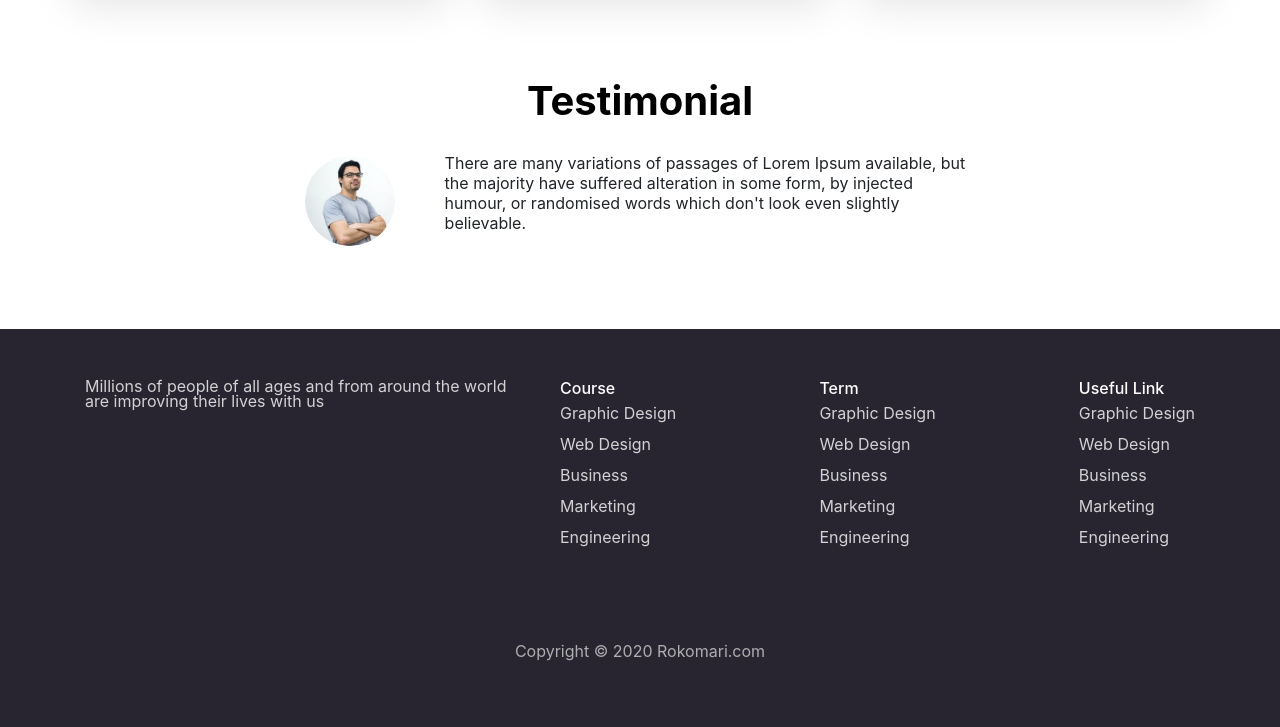
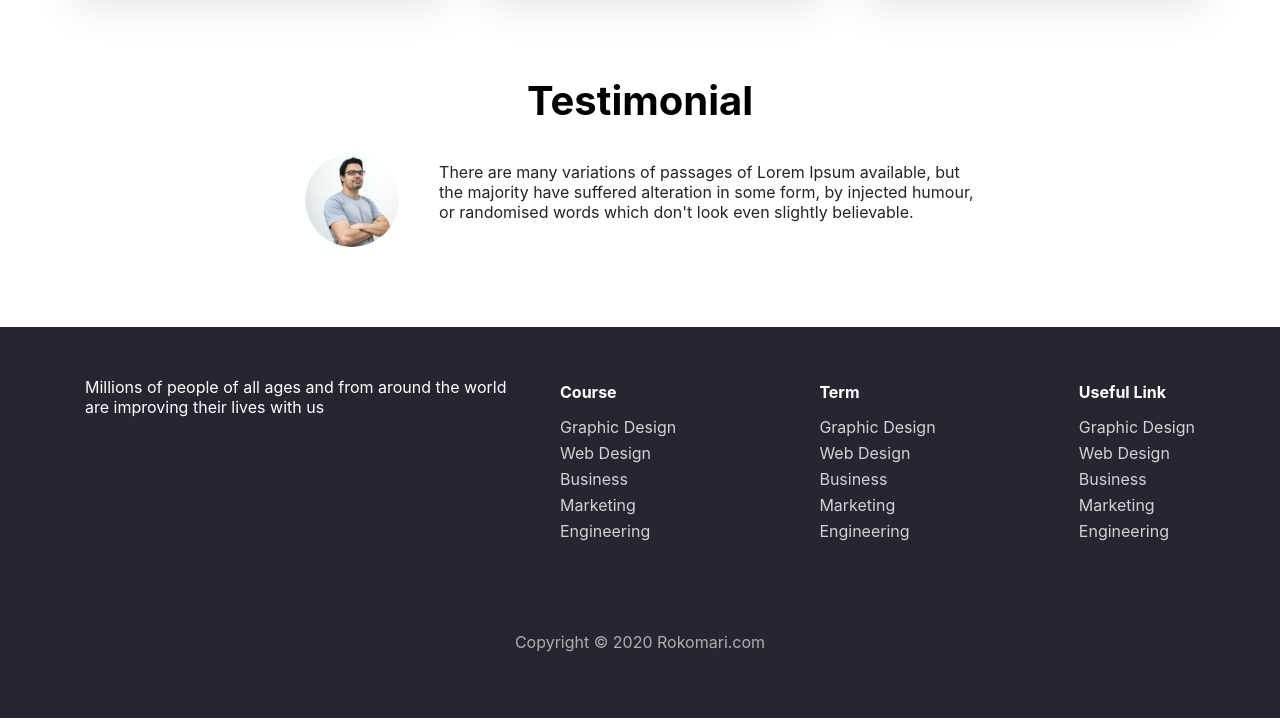
Before and after one commit to Farhad16/e-school, a plain HTML site: page index.html in a window 1280 px wide. Shown: the part 1427-2154 px from the top of the page. Drawn offline with nearby package versions, Linux system fonts and the light colour scheme.

Commit message:
Solve footer margin padding

```diff
--- a/index.html
+++ b/index.html
@@ -196,7 +196,7 @@
                             <p>Marketing</p>
                             <p>Engineering</p>
                         </div>
-                        <div class="course">
+                        <div class="courses">
                             <h6>Term</h6>
                             <p>Graphic Design</p>
                             <p>Web Design</p>
@@ -204,7 +204,7 @@
                             <p>Marketing</p>
                             <p>Engineering</p>
                         </div>
-                        <div class="course">
+                        <div class="courses">
                             <h6>Useful Link</h6>
                             <p>Graphic Design</p>
                             <p>Web Design</p>
--- a/style.css
+++ b/style.css
@@ -176,7 +176,7 @@ h2{
 
 .man{
     width: 300px;
-    padding-right: 40px;
+    padding-right: 30px;
 }
 .man img{
     width: 100%;
@@ -190,17 +190,21 @@ h2{
     padding-bottom: 50px;
 
 }
-
-h6{
+#courses p{
+    line-height: 10px;
+    color: #D2D2D2;
+}
+.courses h6{
     font-size: 16px;
     font-weight: bold;
     font-size: 16px;
     line-height: 30px;
     color: #FFFFFF;
+    margin-bottom: 15px;
 }
 
-#course p{
-    line-height: 15px;
+.courses p{
+    line-height: 10px;
     color: #D2D2D2;
 }
 
```
